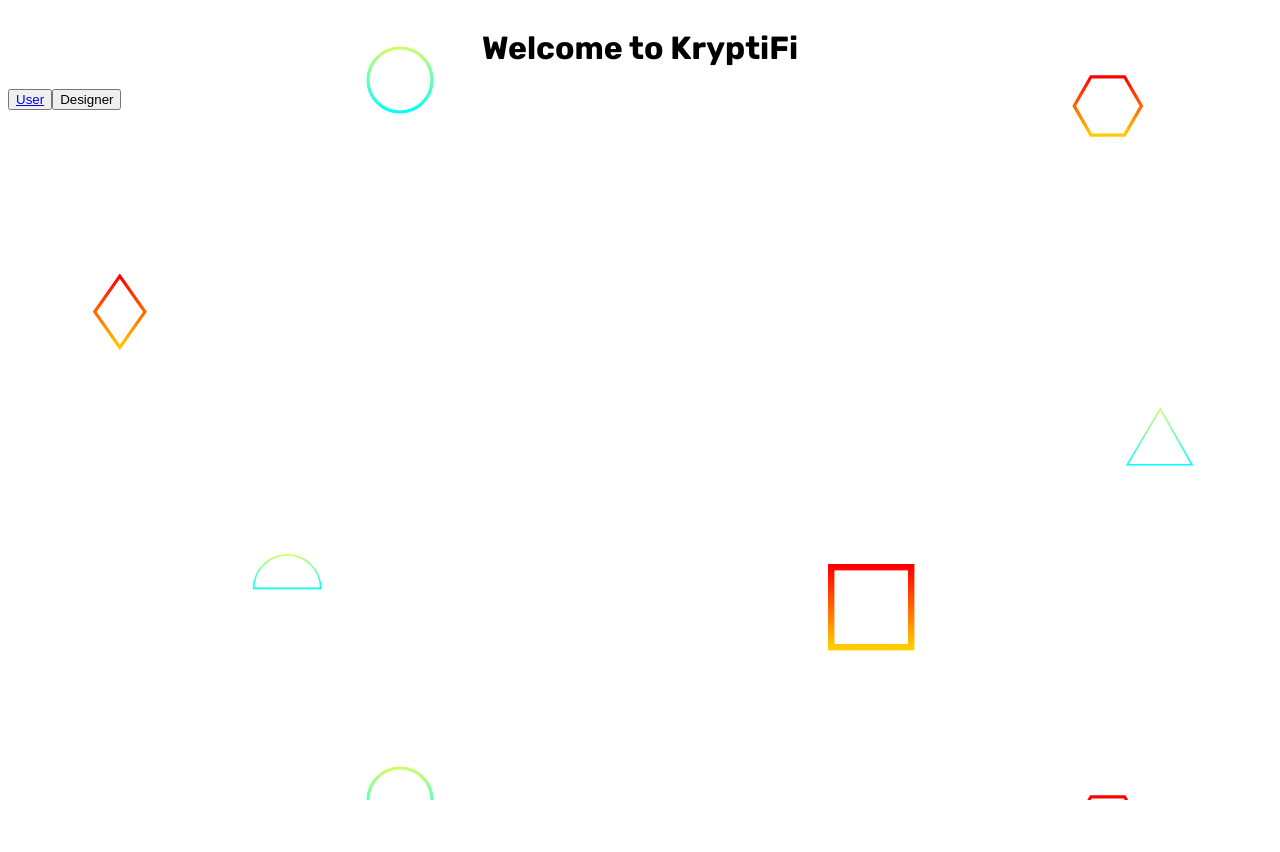
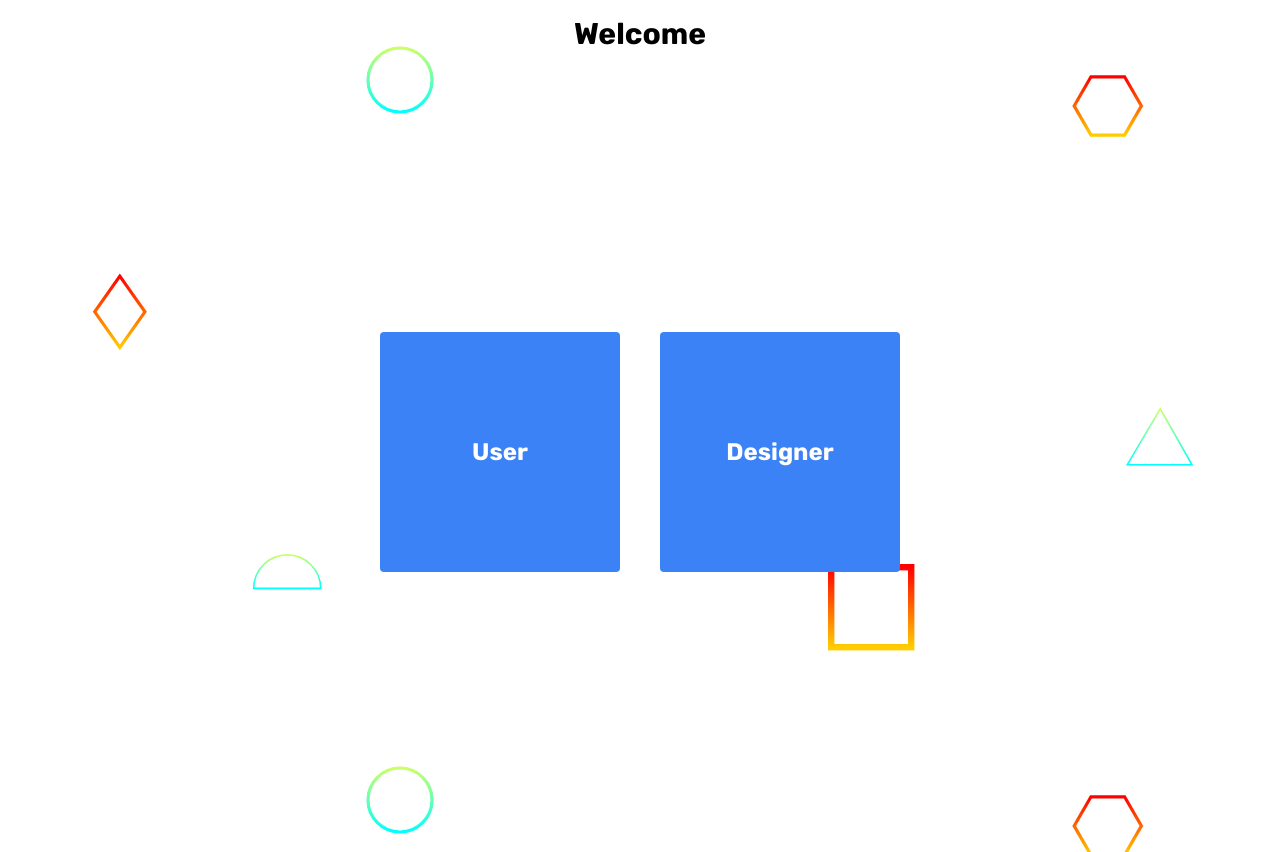
Before and after one commit to noormohammedb/NFTees, a React (Create React App) app in the folder frontend/: page /login in a window 1280 px wide. Before the commit the page ends 800 px from the top, so only its background shows below. Built offline with nearby package versions, Linux system fonts and the light colour scheme.

Commit message:
fix: relative paths

```diff
--- a/frontend/src/components/Marketplace/Users/selluserNFT.jsx
+++ b/frontend/src/components/Marketplace/Users/selluserNFT.jsx
@@ -8,7 +8,7 @@
   marketplaceAddress
 } from '../../../blockchain/config'
 
-import NFTMarketplace from '../../../blockchain/artifacts/contracts/nftMarketplace.sol/NFTMarketplace.json'
+import NFTMarketplace from '../../../blockchain/artifacts/contracts/NFTMarketplace.sol/NFTMarketplace.json'
 
 export default function ResellNFT() {
   const [formInput, updateFormInput] = useState({ price: '', image: '' })
--- a/frontend/src/components/Marketplace/Users/user-home.jsx
+++ b/frontend/src/components/Marketplace/Users/user-home.jsx
@@ -7,7 +7,7 @@
   marketplaceAddress
 } from '../../../blockchain/config'
 
-import NFTMarketplace from '../../../blockchain/artifacts/contracts/nftMarketplace.sol/NFTMarketplace.json'
+import NFTMarketplace from '../../../blockchain/artifacts/contracts/NFTMarketplace.sol/NFTMarketplace.json'
 
 export default function Home() {
   const [nfts, setNfts] = useState([])
--- a/frontend/src/components/Marketplace/Users/userNFT.jsx
+++ b/frontend/src/components/Marketplace/Users/userNFT.jsx
@@ -8,7 +8,7 @@
   marketplaceAddress
 } from '../../../blockchain/config'
 
-import NFTMarketplace from '../../../blockchain/artifacts/contracts/nftMarketplace.sol/NFTMarketplace.json'
+import NFTMarketplace from '../../../blockchain/artifacts/contracts/NFTMarketplace.sol/NFTMarketplace.json'
 
 export default function userAssets() {
   const [nfts, setNfts] = useState([])
--- a/frontend/src/index.css
+++ b/frontend/src/index.css
@@ -1,5 +1,8 @@
 @import url("https://fonts.googleapis.com/css2?family=Rubik:wght@300;400;500;600;700&display=swap");
 
+@tailwind base;
+@tailwind components;
+@tailwind utilities;
 
 body {
   font-family: "Rubik", sans-serif;
--- a/frontend/src/login.jsx
+++ b/frontend/src/login.jsx
@@ -9,7 +9,7 @@
                 justifyContent: 'center',
                 alignItems: 'center',
             }}>
-                <h1 className='text-3xl pt-4 font-bold'>Welcome to KryptiFi</h1>
+                <h1 className='text-3xl pt-4 font-bold'>Welcome</h1>
             </div>
             <div className="flex items-center justify-center h-screen">
 
```
